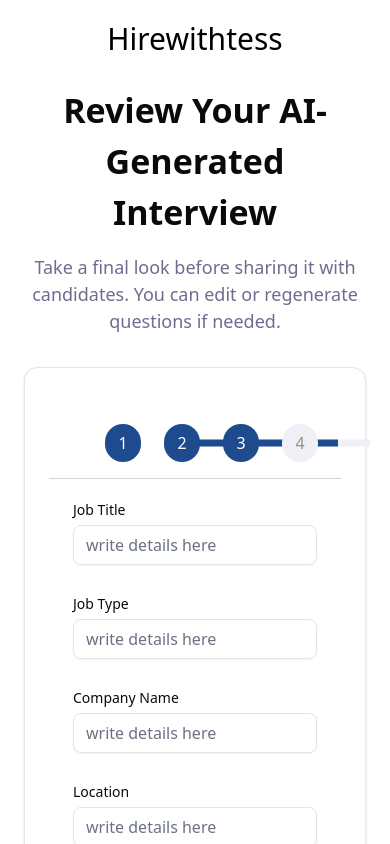
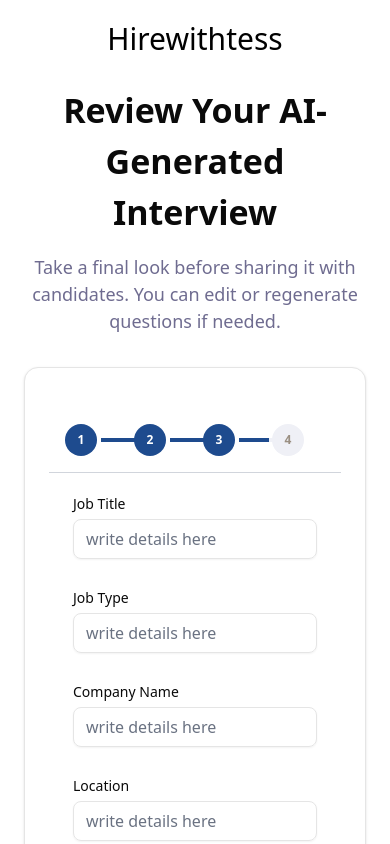
Before and after one commit to sayyamButt317/hire-with-tess-frontend, a Next.js app: page /interview/review in a window 390 px wide. Shown: the top 844 px of the page. Built offline with nearby package versions, Linux system fonts and the light colour scheme.

Commit message:
update stepper

```diff
--- a/src/app/interview/component/stepper.tsx
+++ b/src/app/interview/component/stepper.tsx
@@ -1,32 +1,31 @@
 export default function Stepper({ currentStep }: { currentStep: number }) {
     return (
-        <ol className="flex items-center w-full max-w-3xl ml-14"> {/* Added ml-4 for left gap */}
+        <ol className="flex items-center w-full max-w-3xl ml-4 sm:ml-14">
             {[1, 2, 3, 4].map((step, index) => (
                 <li key={step} className="relative flex w-full items-center">
-                    {/* Step circle */}
+                    {/* Step Circle */}
                     <span
-                        className={`flex items-center justify-center w-[36px] h-[38px] lg:h-12 lg:w-12 rounded-full shrink-0
-              ${
+                        className={`flex items-center justify-center w-8 h-8 sm:w-10 sm:h-10 lg:w-12 lg:h-12 rounded-full shrink-0
+                            text-xs sm:text-sm lg:text-base font-semibold
+                            ${
                             step < currentStep
                                 ? "bg-[#1e4b8e] text-white"  // Completed step
                                 : step === currentStep
-                                    ? "bg-[#1e4b8e] text-white"  // Active step (now without gradient)
+                                    ? "bg-[#1e4b8e] text-white"  // Active step
                                     : "bg-[#EFF0F6] text-[#9A8F82]" // Upcoming step
                         }`}
                     >
-            {step}
-          </span>
+                        {step}
+                    </span>
 
-                    {/* Step line (connector) */}
+                    {/* Step Connector */}
                     {index < 3 && (
-                        <div className="absolute left-[44px] top-1/2 -translate-y-1/2 w-[103px] h-[7px] flex">
-                            {/* First half of the connector: filled for active or completed step */}
+                        <div className="absolute left-[36px] sm:left-[44px] top-1/2 -translate-y-1/2 w-[60px] sm:w-[80px] lg:w-[103px] h-[4px] sm:h-[6px] lg:h-[7px] flex">
                             <div
-                                className={`h-full w-1/2 ml-6 ${
+                                className={`h-full w-1/2 ${
                                     step <= currentStep ? "bg-[#1e4b8e]" : "bg-[#EFF0F6]"
                                 }`}
                             ></div>
-                            {/* Second half of the connector: filled only if step is already completed */}
                             <div
                                 className={`h-full w-1/3 ${
                                     step < currentStep ? "bg-[#1e4b8e]" : "bg-[#EFF0F6]"
--- a/src/app/interview/generatelink/page.tsx
+++ b/src/app/interview/generatelink/page.tsx
@@ -22,7 +22,7 @@ export default function GenerateLink(){
                    <h1 className="font-roboto text-[24px] font-bold">Interview Link</h1>
                </div>
 
-               <p className='font-normal text-[16px] '>Copy and share the ink with Candidates</p>
+               <p className='font-normal text-[16px] '>Copy and share the Lnk with Candidates</p>
                <div className="items-center max-w-[483px] mx-auto mt-8">
                    <Input
                        className=""></Input>
```
